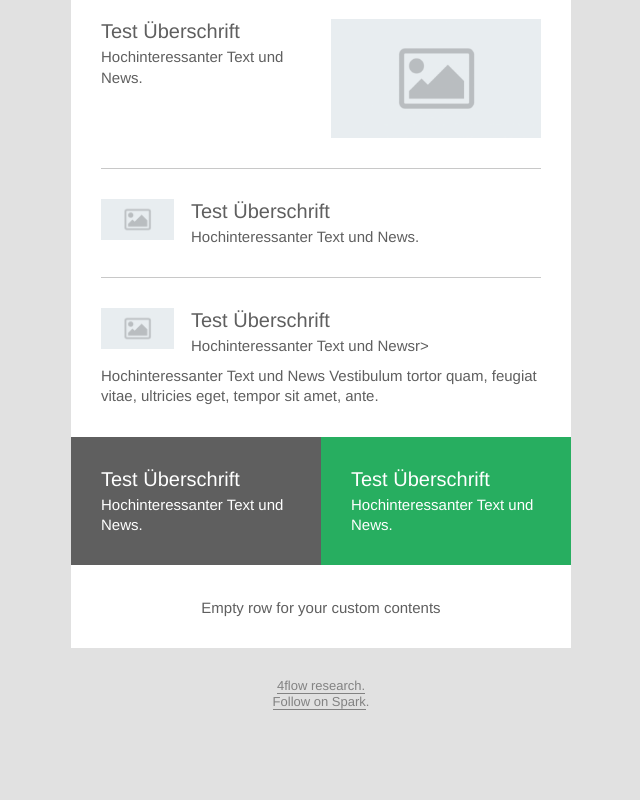
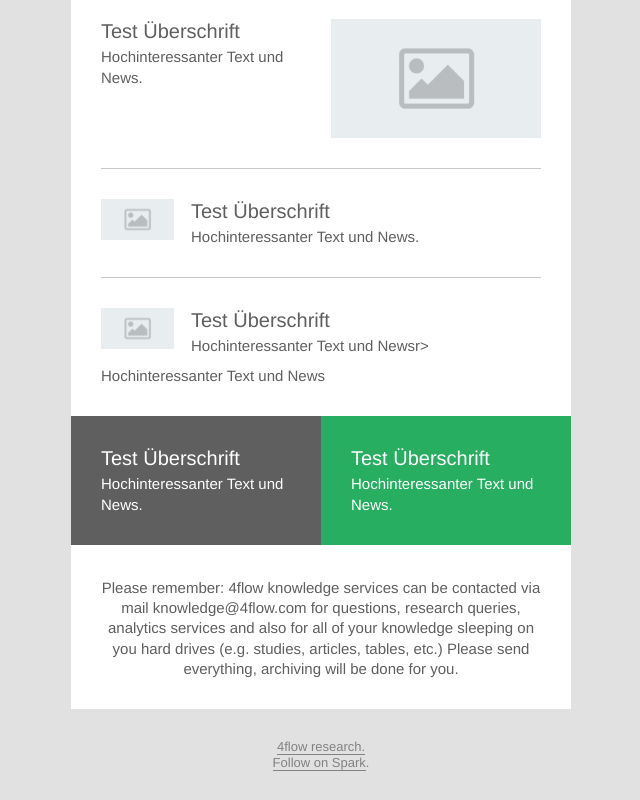
Before and after one commit to MHuehn/MCikus.github.io, a plain HTML site: page mail.html in a window 1280 px wide. Shown: the part 2284-3084 px from the top of the page, without its empty margins (319-959 px from the left). Before the commit the page ends 3024 px from the top, so only its background shows below. Drawn offline with Linux system fonts and the light colour scheme.

Commit message:
Update mail.html

```diff
--- a/mail.html
+++ b/mail.html
@@ -1295,7 +1295,7 @@
 															<table align="left" border="0" cellpadding="0" cellspacing="0" class="flexibleContainer">
 																<tr>
 																	<td align="left" valign="top" class="textContent">
-																		<div style="text-align:left;font-family:Helvetica,Arial,sans-serif;font-size:15px;margin-bottom:0;margin-top:10px;color:#5F5F5F;line-height:135%;">Hochinteressanter Text und News Vestibulum tortor quam, feugiat vitae, ultricies eget, tempor sit amet, ante.</div>
+																		<div style="text-align:left;font-family:Helvetica,Arial,sans-serif;font-size:15px;margin-bottom:0;margin-top:10px;color:#5F5F5F;line-height:135%;">Hochinteressanter Text und News</div>
 																	</td>
 																</tr>
 															</table>
@@ -1385,7 +1385,7 @@
 																		<table border="0" cellpadding="0" cellspacing="0" width="100%">
 																			<tr>
 																				<td valign="top" class="textContent">
-																					<div style="text-align:center;font-family:Helvetica,Arial,sans-serif;font-size:15px;margin-bottom:0;margin-top:3px;color:#5F5F5F;line-height:135%;">Empty row for your custom contents</div>
+																					<div style="text-align:center;font-family:Helvetica,Arial,sans-serif;font-size:15px;margin-bottom:0;margin-top:3px;color:#5F5F5F;line-height:135%;">Please remember: 4flow knowledge services can be contacted via mail knowledge@4flow.com for questions, research queries, analytics services and also for all of your knowledge sleeping on you hard drives (e.g. studies, articles, tables, etc.) Please send everything, archiving will be done for you.</div>
 																				</td>
 																			</tr>
 																		</table>
```
